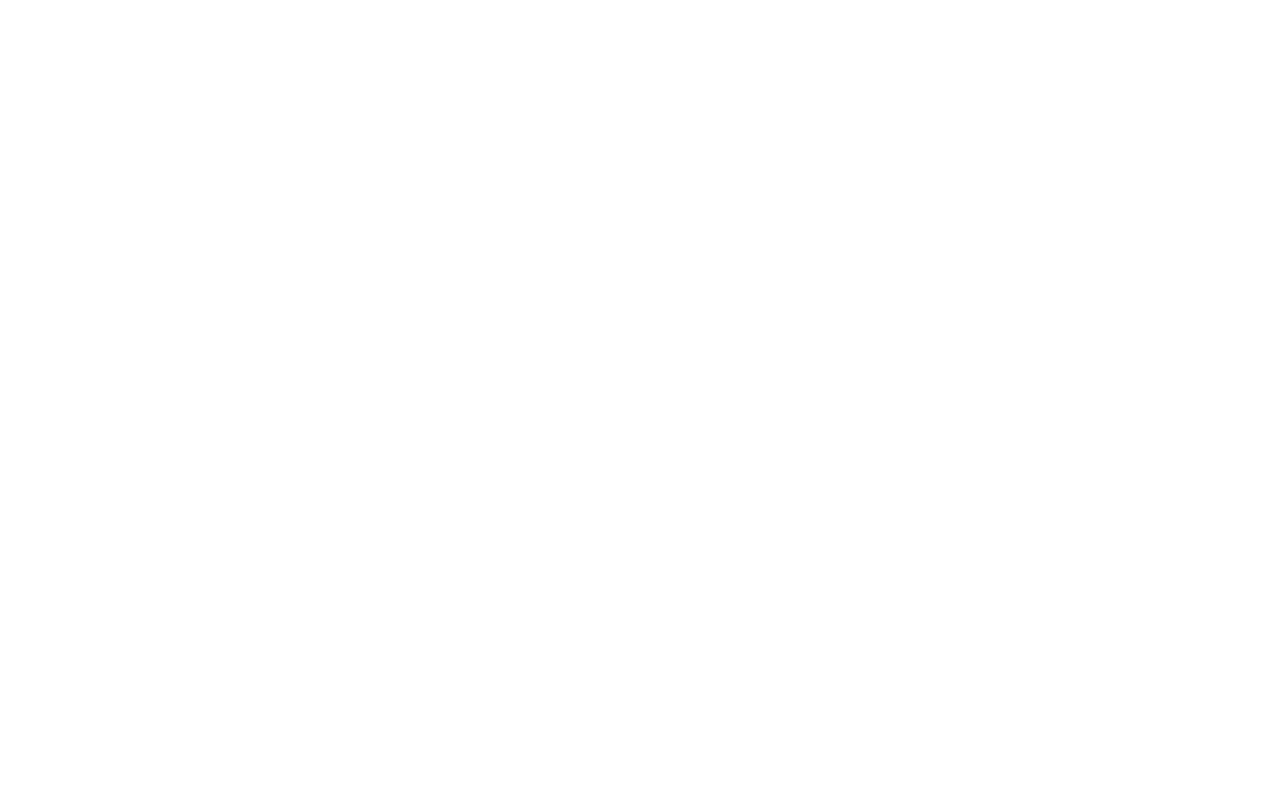
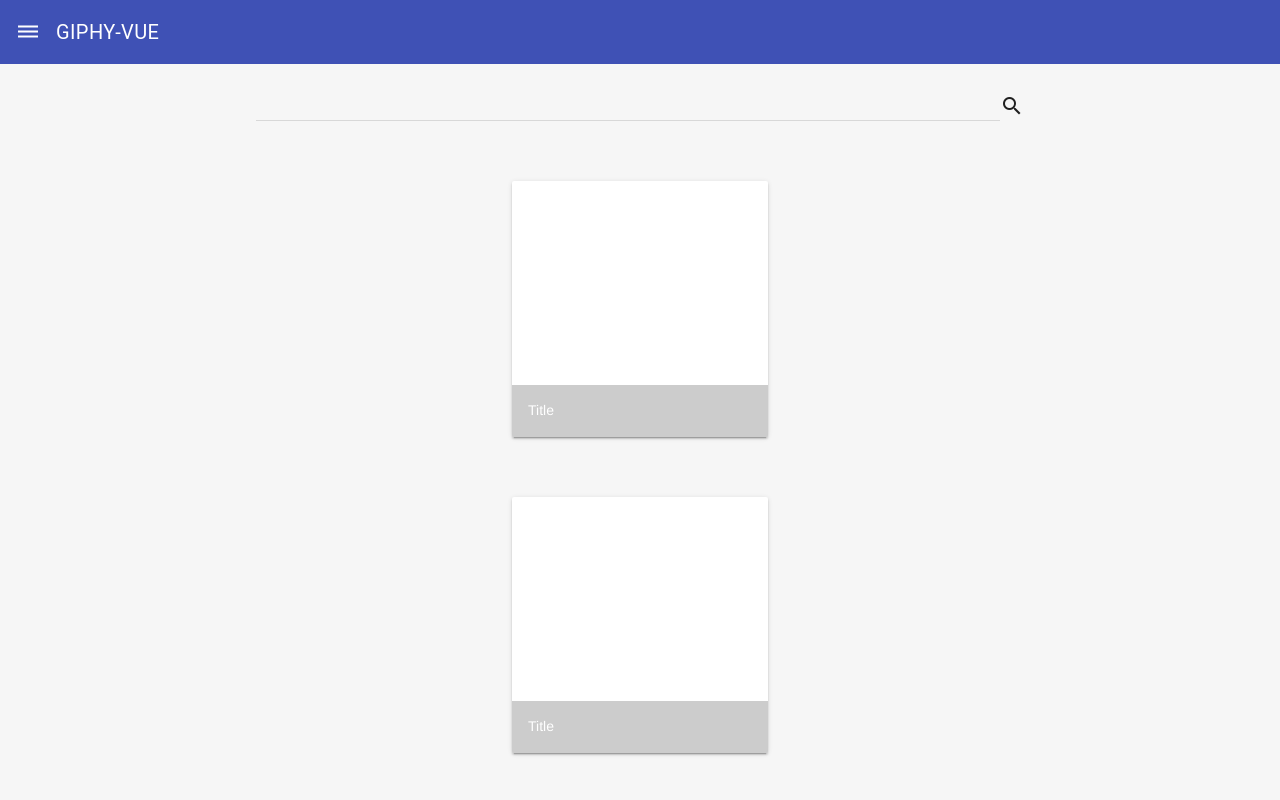
Before and after one commit to ryym/giphy-vue, a Vue app: page / in a window 1280 px wide. Shown: the top 800 px of the page. Built offline with nearby package versions, Linux system fonts and the light colour scheme.

Commit message:
Add components to render static page

```diff
--- a/src/App.vue
+++ b/src/App.vue
@@ -1,11 +1,19 @@
 <template>
   <div id="app">
+    <vue-header></vue-header>
+    <time-line></time-line>
   </div>
 </template>
 
 <script>
+import VueHeader from './components/Header'
+import TimeLine from './components/TimeLine'
+
 export default {
   name: 'app',
-  components: {}
+  components: {
+    VueHeader,
+    TimeLine
+  }
 }
 </script>
--- /dev/null
+++ b/src/components/Card.vue
@@ -0,0 +1,34 @@
+<template>
+  <div class="gif mdl-card mdl-shadow--2dp">
+    <div class="mdl-card__title mdl-card--expand"></div>
+    <div class="mdl-card__actions">
+      <span class="filename">Title</span>
+    </div>
+  </div>
+</template>
+
+<style scoped>
+.gif {
+  margin: 0 auto;
+  width: 60%;
+  justify-content: space-between;
+  margin-bottom: 60px;
+}
+
+.gif.mdl-card {
+  width: 256px;
+  min-height: 256px;
+}
+
+.gif > .mdl-card__actions {
+  min-height: 52px;
+  padding: 16px;
+  background: rgba(0, 0, 0, 0.2);
+}
+
+.filename {
+  color: #fff;
+  font-size: 14px;
+  font-weight: 500;
+}
+</style>
--- /dev/null
+++ b/src/components/Header.vue
@@ -0,0 +1,19 @@
+<template>
+  <div class="mdl-layout mdl-js-layout mdl-layout--fixed-header">
+    <header class="mdl-layout__header">
+      <div class="mdl-layout__header-row">
+        <i class="material-icons">dehaze</i>
+        <span class="mdl-layout-title">GIPHY-VUE</span>
+      </div>
+    </header>
+  </div>
+</template>
+
+<style scoped>
+.mdl-layout__header-row {
+  padding: 0 16px;
+}
+i {
+  padding-right: 16px;
+}
+</style>
--- /dev/null
+++ b/src/components/Search.vue
@@ -0,0 +1,17 @@
+<template>
+  <div class="mdl-textfield mdl-js-textfield">
+    <input id="sample1" class="mdl-textfield__input" type="text">
+    <i class="material-icons">search</i>
+  </div>
+</template>
+
+<style scoped>
+.mdl-textfield {
+  padding: 0;
+  background-color: #f6f6f6;
+  margin: 30px auto;
+  width: 60%;
+  display: flex;
+  margin-bottom: 60px;
+}
+</style>
--- /dev/null
+++ b/src/components/TimeLine.vue
@@ -0,0 +1,33 @@
+<template>
+  <main class="mdl-laoyut__content">
+    <div class="page-content">
+      <search></search>
+      <card v-for="n in 10"></card>
+    </div>
+  </main>
+</template>
+
+<script>
+import Search from './Search'
+import Card from './Card'
+
+export default {
+  components: {
+    Card,
+    Search
+  }
+}
+</script>
+
+<style scoped>
+main {
+  background-color: #f6f6f6;
+  width: 100%;
+  margin: 0 auto;
+}
+
+.page-content {
+  display: flex;
+  flex-direction: column;
+}
+</style>
```
